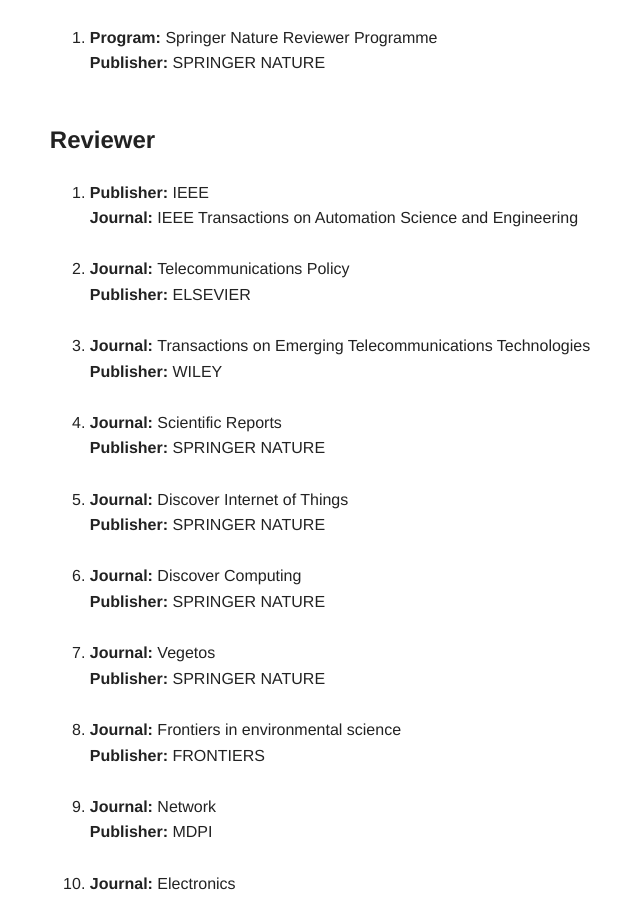
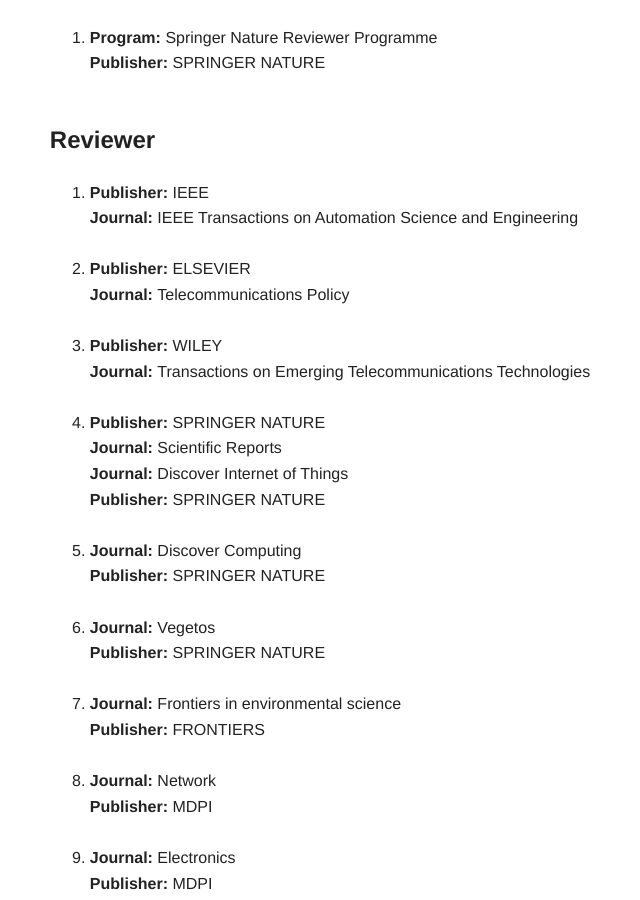
Before and after one commit to edisonmorenocardenas/edisonmorenocardenas.github.io, a Jekyll site: the page built from service.html, in a window 1280 px wide and 900 px high, scrolled down 403 px. Shown: the whole window, without its empty margins (320-960 px from the left). Built offline with Jekyll 4.4.1, drawn with Linux system fonts in a browser that asks for light colours.

Commit message:
Actualizar conteni

```diff
--- a/service.html
+++ b/service.html
@@ -35,24 +35,19 @@
     </li>
     <br>
     <li>
+      <strong>Publisher: </strong>ELSEVIER<br>
       <strong>Journal: </strong><a href="https://www.sciencedirect.com/journal/telecommunications-policy" target="_blank" style="text-decoration: none; color: inherit;">Telecommunications Policy</a>
-      <br>
-      <strong>Publisher: </strong>ELSEVIER<br>
     </li>
     <br>
     <li>
+      <strong>Publisher: </strong>WILEY<br>
       <strong>Journal: </strong><a href="https://onlinelibrary.wiley.com/journal/21613915" target="_blank" style="text-decoration: none; color: inherit;">Transactions on Emerging Telecommunications Technologies</a>
-      <br>
-      <strong>Publisher: </strong>WILEY<br>
     </li>
     <br>
     <li>
+      <strong>Publisher: </strong>SPRINGER NATURE<br>
       <strong>Journal: </strong><a href="https://www.nature.com/srep/" target="_blank" style="text-decoration: none; color: inherit;">Scientific Reports</a>
-      <br>
-      <strong>Publisher: </strong>SPRINGER NATURE<br>
-    </li>
     <br>
-    <li>
       <strong>Journal: </strong><a href="https://link.springer.com/journal/43926" target="_blank" style="text-decoration: none; color: inherit;">Discover Internet of Things</a>
       <br>
       <strong>Publisher: </strong>SPRINGER NATURE<br>
```
